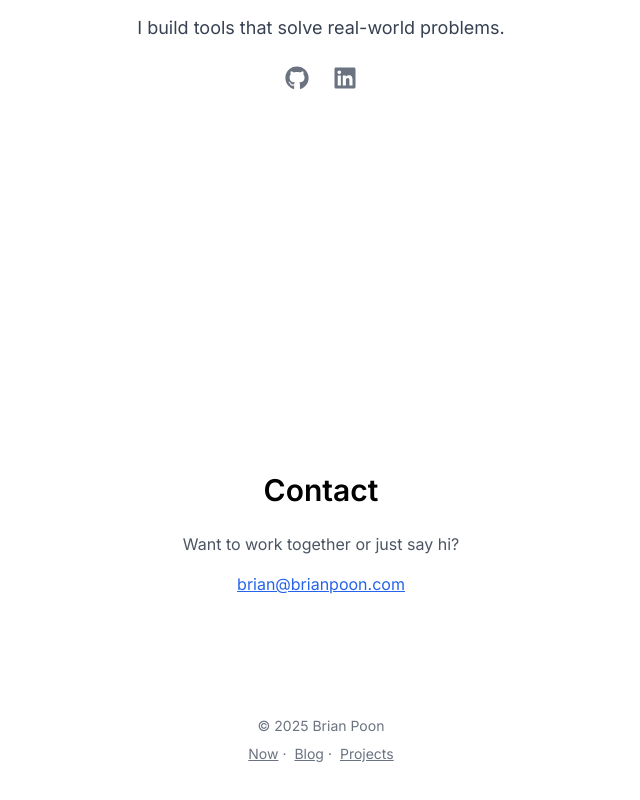
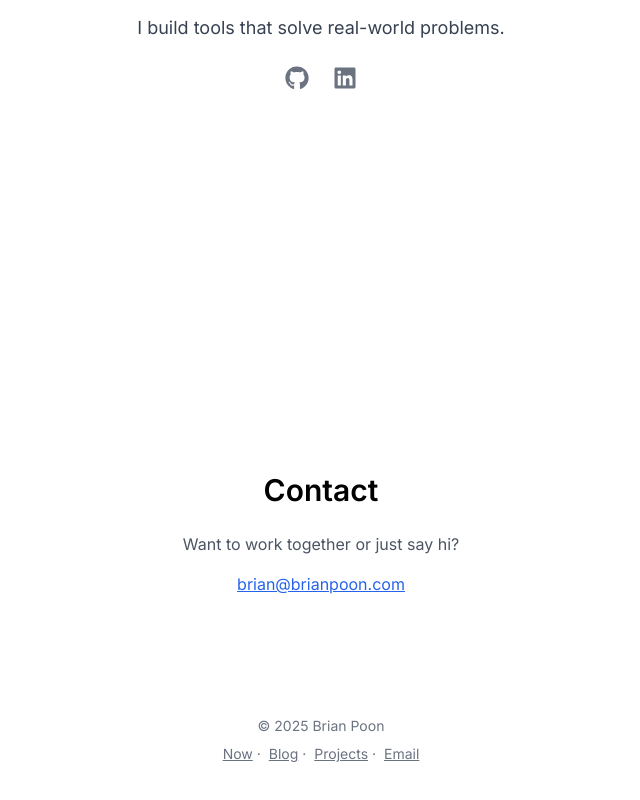
Before and after one commit to Brian-S-Poon/brianpoon.com, a React (Vite) app: page / in a window 1280 px wide. Shown: the part 408-1208 px from the top of the page, without its empty margins (319-959 px from the left). Built offline with nearby package versions, Linux system fonts and the light colour scheme; the HTML template or start-up script is replaced by a standard one.

Commit message:
Add email link to footer

```diff
--- a/src/components/Footer.jsx
+++ b/src/components/Footer.jsx
@@ -8,8 +8,15 @@ export default function Footer() {
       <p className="mt-2 space-x-2">
         <Link to="/now" className="underline hover:text-blue-500 dark:hover:text-blue-400">Now</Link> ·
         <Link to="/blog" className="underline hover:text-blue-500 dark:hover:text-blue-400">Blog</Link> ·
-        <Link to="/projects" className="underline hover:text-blue-500 dark:hover:text-blue-400">Projects</Link>
+        <Link to="/projects" className="underline hover:text-blue-500 dark:hover:text-blue-400">Projects</Link> ·
+        <a
+          href="mailto:brian@brianpoon.com"
+          className="underline hover:text-blue-500 dark:hover:text-blue-400"
+        >
+          Email
+        </a>
       </p>
+      {/* TODO: Consider obfuscating the email or using a contact form to reduce spam */}
     </footer>
   );
 }
```
